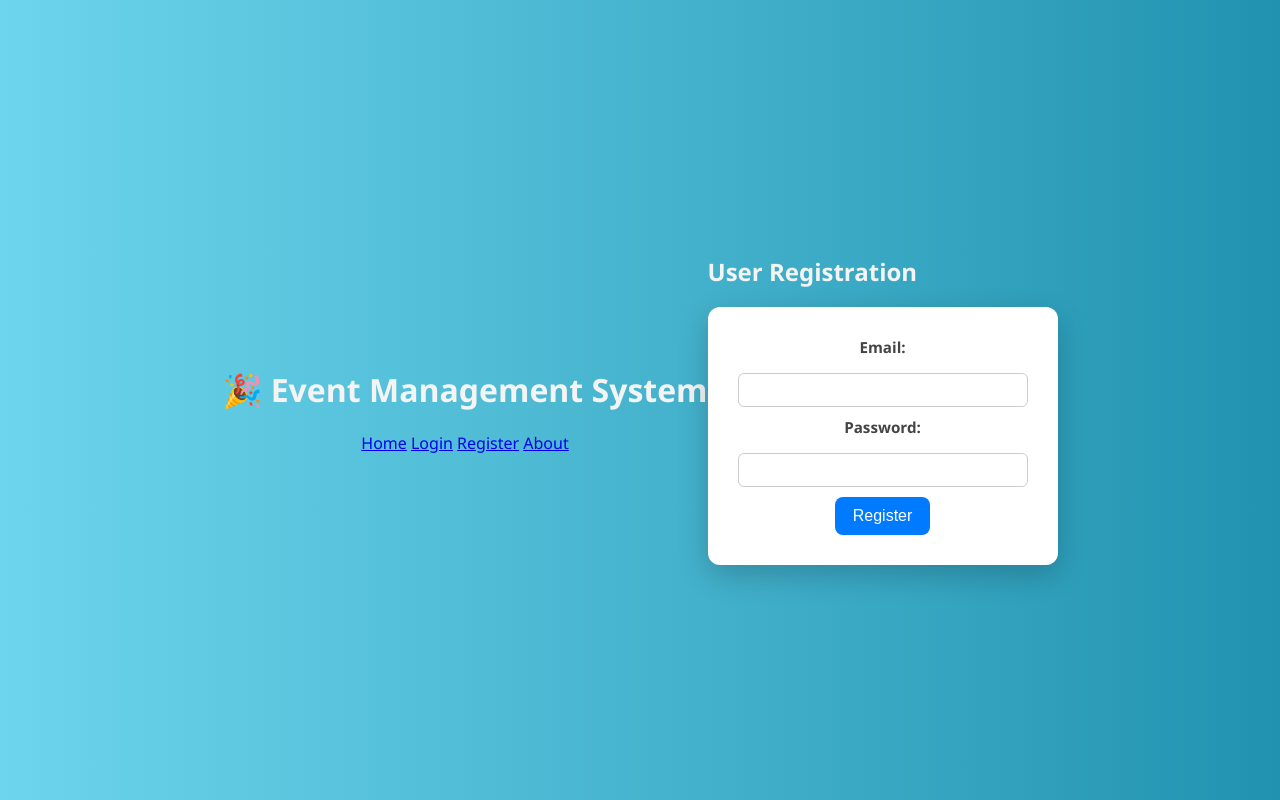
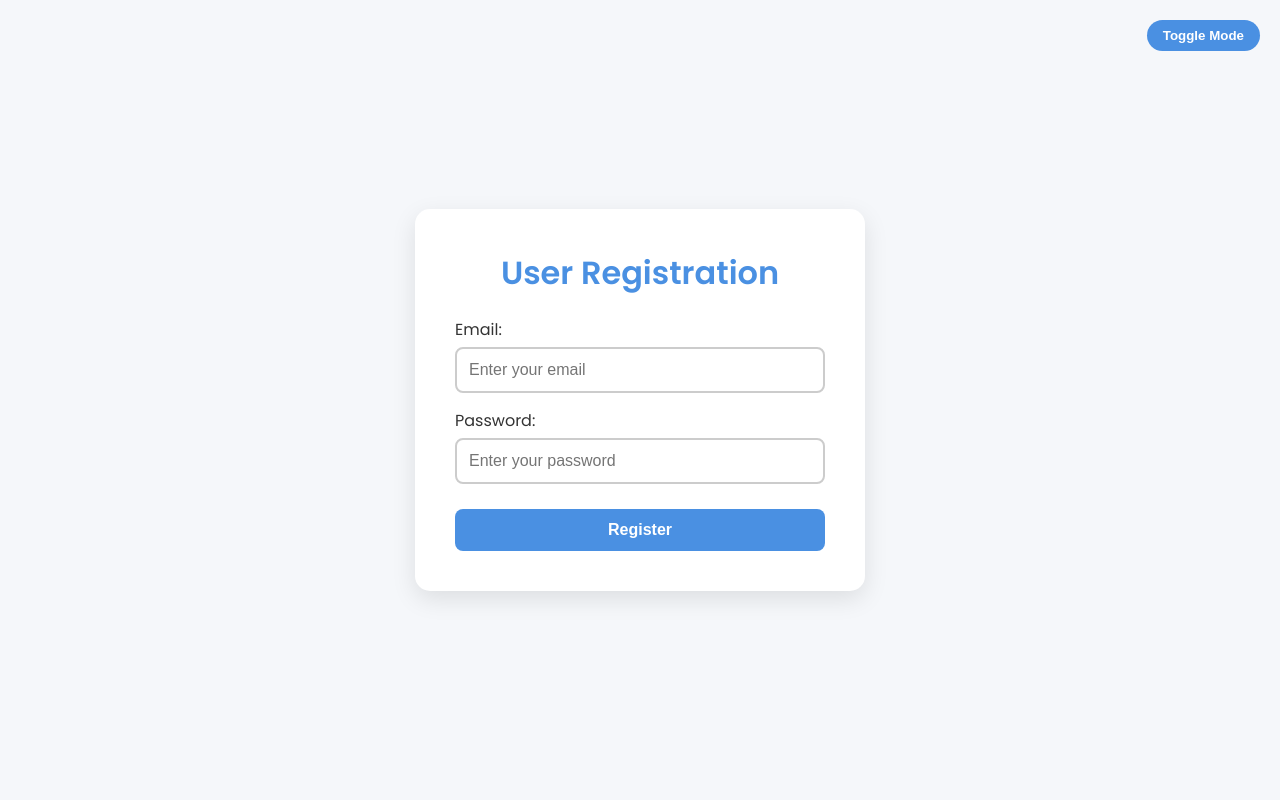
Before and after one commit to Vetri170604/event-management, a Flask app: page /register in a window 1280 px wide. Run offline with Flask 3, Linux system fonts and the light colour scheme.

Commit message:
Update register.html

```diff
--- a/templates/register.html
+++ b/templates/register.html
@@ -1,23 +1,184 @@
-{% extends 'base.html' %}
+<!DOCTYPE html>
+<html lang="en">
+<head>
+    <meta charset="UTF-8">
+    <title>User Registration</title>
+    <meta name="viewport" content="width=device-width, initial-scale=1.0">
+    <link href="https://fonts.googleapis.com/css2?family=Poppins:wght@400;600&display=swap" rel="stylesheet">
 
-{% block content %}
+    <style>
+        :root {
+            --bg-light: #f5f7fa;
+            --bg-dark: #1e1e2f;
+            --primary-light: #4a90e2;
+            --primary-dark: #6c63ff;
+            --text-light: #333;
+            --text-dark: #f5f5f5;
+        }
+
+        * {
+            margin: 0;
+            padding: 0;
+            box-sizing: border-box;
+        }
+
+        body {
+            font-family: 'Poppins', sans-serif;
+            background: var(--bg-light);
+            color: var(--text-light);
+            display: flex;
+            justify-content: center;
+            align-items: center;
+            min-height: 100vh;
+            transition: all 0.5s ease;
+        }
+
+        body.dark-mode {
+            background: var(--bg-dark);
+            color: var(--text-dark);
+        }
+
+        .register-container {
+            background: white;
+            padding: 2.5rem;
+            border-radius: 15px;
+            box-shadow: 0 8px 24px rgba(0, 0, 0, 0.1);
+            max-width: 450px;
+            width: 90%;
+            transition: background 0.4s ease, color 0.4s ease;
+        }
+
+        body.dark-mode .register-container {
+            background: #2b2b3c;
+        }
+
+        .register-container h2 {
+            font-size: 2rem;
+            margin-bottom: 20px;
+            text-align: center;
+            color: var(--primary-light);
+        }
+
+        body.dark-mode .register-container h2 {
+            color: var(--primary-dark);
+        }
+
+        .register-container label {
+            display: block;
+            margin-top: 15px;
+            margin-bottom: 5px;
+            font-weight: 500;
+        }
+
+        .register-container input {
+            width: 100%;
+            padding: 12px;
+            border: 2px solid #ccc;
+            border-radius: 8px;
+            font-size: 1rem;
+            outline: none;
+            transition: all 0.3s ease;
+        }
+
+        .register-container input:focus {
+            border-color: var(--primary-light);
+            box-shadow: 0 0 8px rgba(74, 144, 226, 0.3);
+        }
+
+        body.dark-mode .register-container input {
+            background-color: #444455;
+            color: #fff;
+            border-color: #555;
+        }
+
+        .register-container button {
+            width: 100%;
+            padding: 12px;
+            margin-top: 25px;
+            background-color: var(--primary-light);
+            color: white;
+            border: none;
+            border-radius: 8px;
+            font-size: 1rem;
+            font-weight: 600;
+            cursor: pointer;
+            transition: background 0.3s ease;
+        }
+
+        .register-container button:hover {
+            background-color: #357ABD;
+        }
+
+        .success-message {
+            background-color: #d4edda;
+            color: #155724;
+            padding: 12px 16px;
+            border-left: 6px solid #28a745;
+            border-radius: 8px;
+            margin-bottom: 20px;
+            animation: fadeIn 0.6s ease-in-out;
+        }
+
+        @keyframes fadeIn {
+            from { opacity: 0; transform: translateY(-10px); }
+            to   { opacity: 1; transform: translateY(0); }
+        }
+
+        .toggle-btn {
+            position: absolute;
+            top: 20px;
+            right: 20px;
+            background: var(--primary-light);
+            border: none;
+            color: white;
+            padding: 8px 16px;
+            border-radius: 20px;
+            cursor: pointer;
+            font-weight: 600;
+            transition: background 0.3s ease;
+        }
+
+        .toggle-btn:hover {
+            background: #357ABD;
+        }
+
+        @media (max-width: 600px) {
+            .register-container {
+                padding: 1.5rem;
+            }
+
+            .register-container h2 {
+                font-size: 1.5rem;
+            }
+        }
+    </style>
+</head>
+<body>
+    <button class="toggle-btn" onclick="toggleDarkMode()">Toggle Mode</button>
+
+    <div class="register-container">
         <h2>User Registration</h2>
 
-<!-- ✅ Success Message (only shows if user registered successfully) -->
-{% if success_message %}
-    <div class="success-message">
-        {{ success_message }}
-    </div>
-{% endif %}
+        <!-- ✅ Success Message (example) -->
+        <!-- Uncomment this for testing -->
+        <!-- <div class="success-message">Registration successful!</div> -->
 
         <!-- ✅ Registration Form -->
         <form method="POST">
             <label>Email:</label>
-    <input type="email" name="email" required>
+            <input type="email" name="email" placeholder="Enter your email" required>
 
             <label>Password:</label>
-    <input type="password" name="password" required>
+            <input type="password" name="password" placeholder="Enter your password" required>
 
             <button type="submit">Register</button>
         </form>
-{% endblock %}
+    </div>
+
+    <script>
+        function toggleDarkMode() {
+            document.body.classList.toggle("dark-mode");
+        }
+    </script>
+</body>
+</html>
```
Lines whose indentation alone changed are shown as unchanged.
